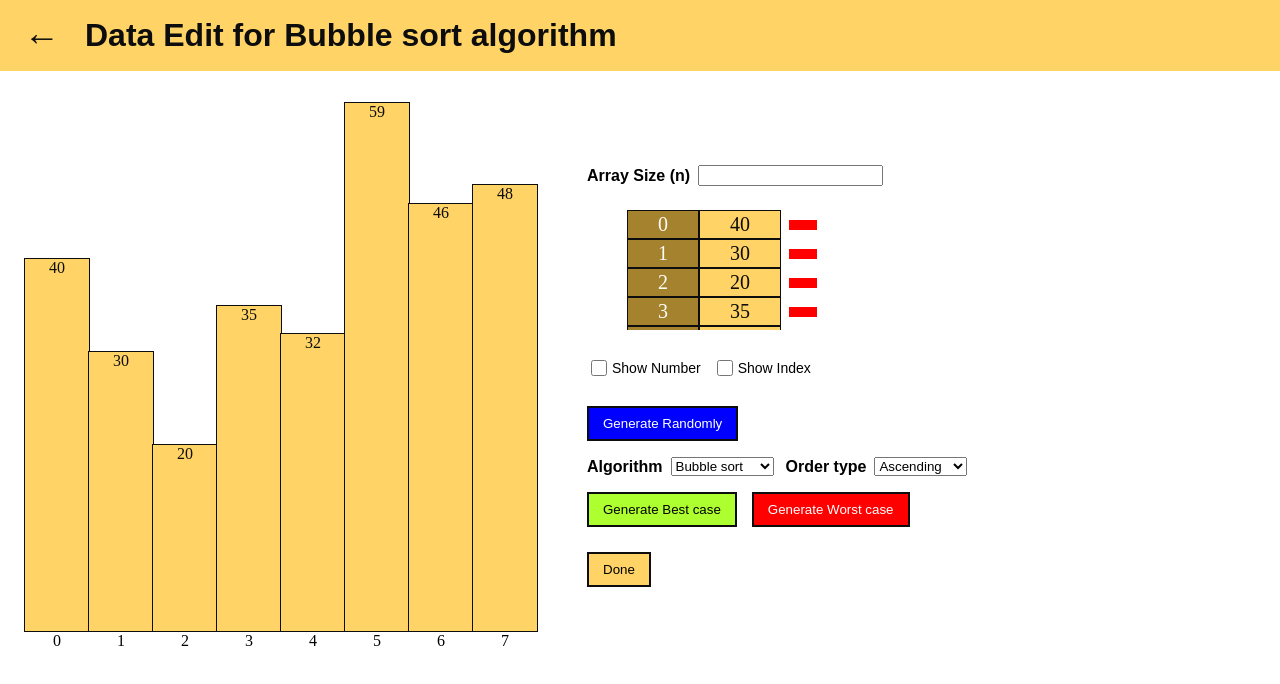
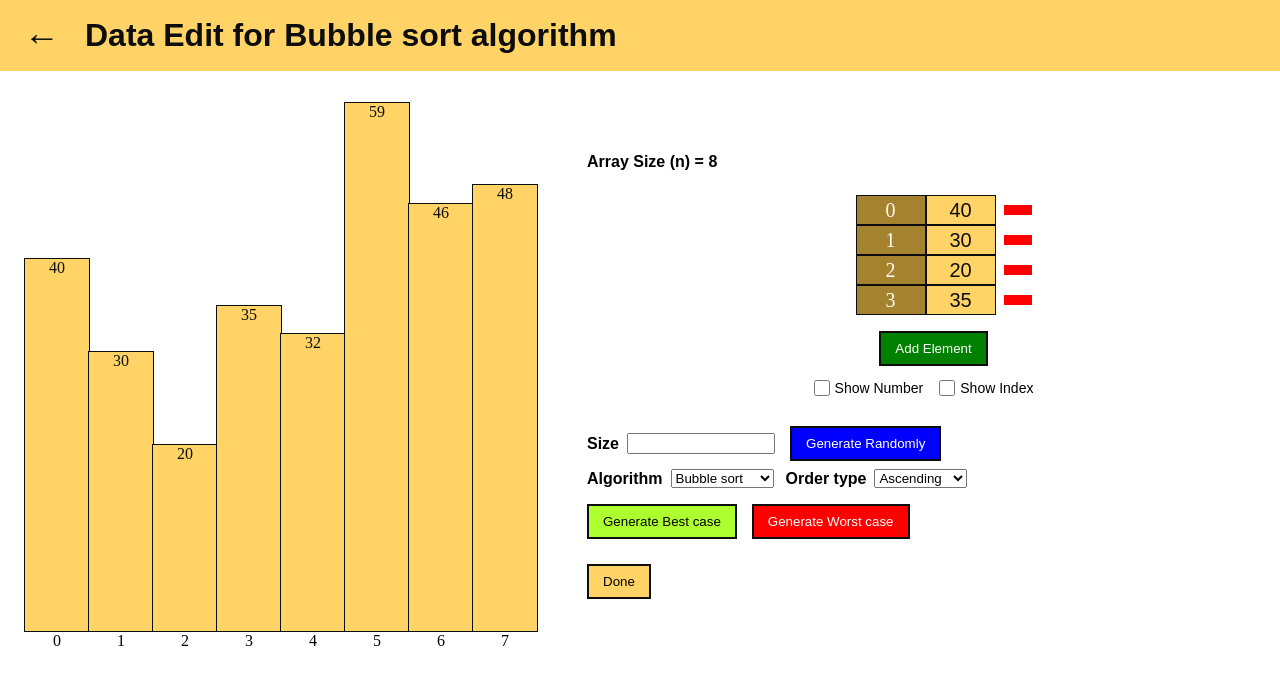
Before and after one commit to SSS-BBB/sorting-algorithm-visualization, a React (Vite) app: page / in a window 1280 px wide. Shown: the top 684 px of the page. Built offline with nearby package versions, Linux system fonts and the light colour scheme.

Commit message:
Edited array edit
-made element input instead of span
-added add element button
-added size input to the left of generate random button

```diff
--- a/src/App.jsx
+++ b/src/App.jsx
@@ -39,7 +39,7 @@ function App() {
         normalizedElement.normalizedValue = element / maxElement;
         normalizedArrayTemp.push(normalizedElement);
     });
-    const [normalizedArray, setNormalizedArray] = useState(normalizedArrayTemp);
+    const normalizedArray = normalizedArrayTemp;
 
   return (
     <div>
--- a/src/pages/data_edit/DataEdit.css
+++ b/src/pages/data_edit/DataEdit.css
@@ -20,6 +20,10 @@
     align-items: center;
 }
 
+.data-edit-input-box.center {
+    align-self: center;
+}
+
 .data-edit-input-box h5 {
     margin-right: 8px;
 }
@@ -29,21 +33,35 @@
     list-style-type: none;
     height: 120px;
     overflow-y: auto;
+    align-self: center;
 }
 
 .data-edit-array li {
     display: flex;
+    justify-content: space-between;
     align-items: center;
+
+    height: 30px;
+    box-sizing: border-box;
 }
 
-.data-edit-array span {
+
+.data-edit-array span, .data-edit-array input {
     margin: 0px;
+    padding: 0px;
     font-size: 20px;
-    padding: 2px 30px;
+    width: 70px;
+    height: 100%;
     border: 1px solid var(--primary-font-color);
+    text-align: center;
+    box-sizing: border-box;
 }
 
 .data-edit-index {
+
+    display: flex;
+    align-items: center;
+    justify-content: center;
     background-color: var(--secondary-color);
     color: var(--secondary-font-color);
 }
@@ -51,6 +69,17 @@
 .data-edit-element {
     background-color: var(--primary-color);
     color: var(--primary-font-color);
+}
+
+/* remove the arrow from number input */
+.data-edit-element::-webkit-outer-spin-button,
+.data-edit-element::-webkit-inner-spin-button {
+    -webkit-appearance: none;
+    margin: 0;
+}
+
+.data-edit-element {
+    appearance: textfield;
 }
 
 .data-edit-remove-button {
@@ -61,10 +90,20 @@
     padding: 5px 14px;
 }
 
+.data-edit-add-element {
+    background-color: green;
+    color: white;
+    align-self: center;
+}
+
+.data-edit-size-input {
+    width: 140px;
+}
+
 .data-edit-gen-random {
     background-color: blue;
     color: white;
-    margin-bottom: 16px;
+    margin-left: 15px;
 }
 
 .data-edit-algo-setting {
--- a/src/pages/data_edit/DataEdit.jsx
+++ b/src/pages/data_edit/DataEdit.jsx
@@ -4,6 +4,11 @@ import algorithms from "../../data/algorithms.json";
 import "./DataEdit.css";
 
 function DataEdit({ normalizedArrayToEdit }) {
+
+    function handleElementChange() {
+
+    }
+
     const [array, setArray] = useState(normalizedArrayToEdit);
 
     const algorithmOptions = algorithms.map(algorithm =>
@@ -15,7 +20,7 @@ function DataEdit({ normalizedArrayToEdit }) {
     const arrayItems = array.map((element, index) =>
         <li key={element.key}>
             <span className="data-edit-index">{index}</span>
-            <span className="data-edit-element">{element.value}</span>
+            <input type="number" min={1} className="data-edit-element" value={element.value} onChange={handleElementChange} />
             <button className="data-edit-remove-button" />
         </li>
     );
@@ -26,15 +31,18 @@ function DataEdit({ normalizedArrayToEdit }) {
             <div className="data-edit-setting">
 
                 <div className="data-edit-input-box">
-                    <h5>Array Size (n)</h5>
-                    <input type="number" min="0" />
+                    <h5>Array Size (n) = 8</h5>
                 </div>
 
                 <ul className="data-edit-array">
                     {arrayItems}
                 </ul>
 
-                <div className="data-edit-input-box">
+                <button className="data-edit-add-element">
+                    Add Element
+                </button>
+
+                <div className="data-edit-input-box center">
                     <div className="data-edit-input-box">
                         <input type="checkbox" />
                         <p>Show Number</p>
@@ -45,9 +53,14 @@ function DataEdit({ normalizedArrayToEdit }) {
                     </div>
                 </div>
 
-                <button className="data-edit-gen-random">
-                    Generate Randomly
-                </button>
+                <div className="data-edit-input-box">
+                    <h5>Size</h5>
+                    <input type="number" className="data-edit-size-input" />
+                    <button className="data-edit-gen-random">
+                        Generate Randomly
+                    </button>
+                </div>
+
 
                 <div className="data-edit-algo-setting">
                     <div className="data-edit-input-box">
```
